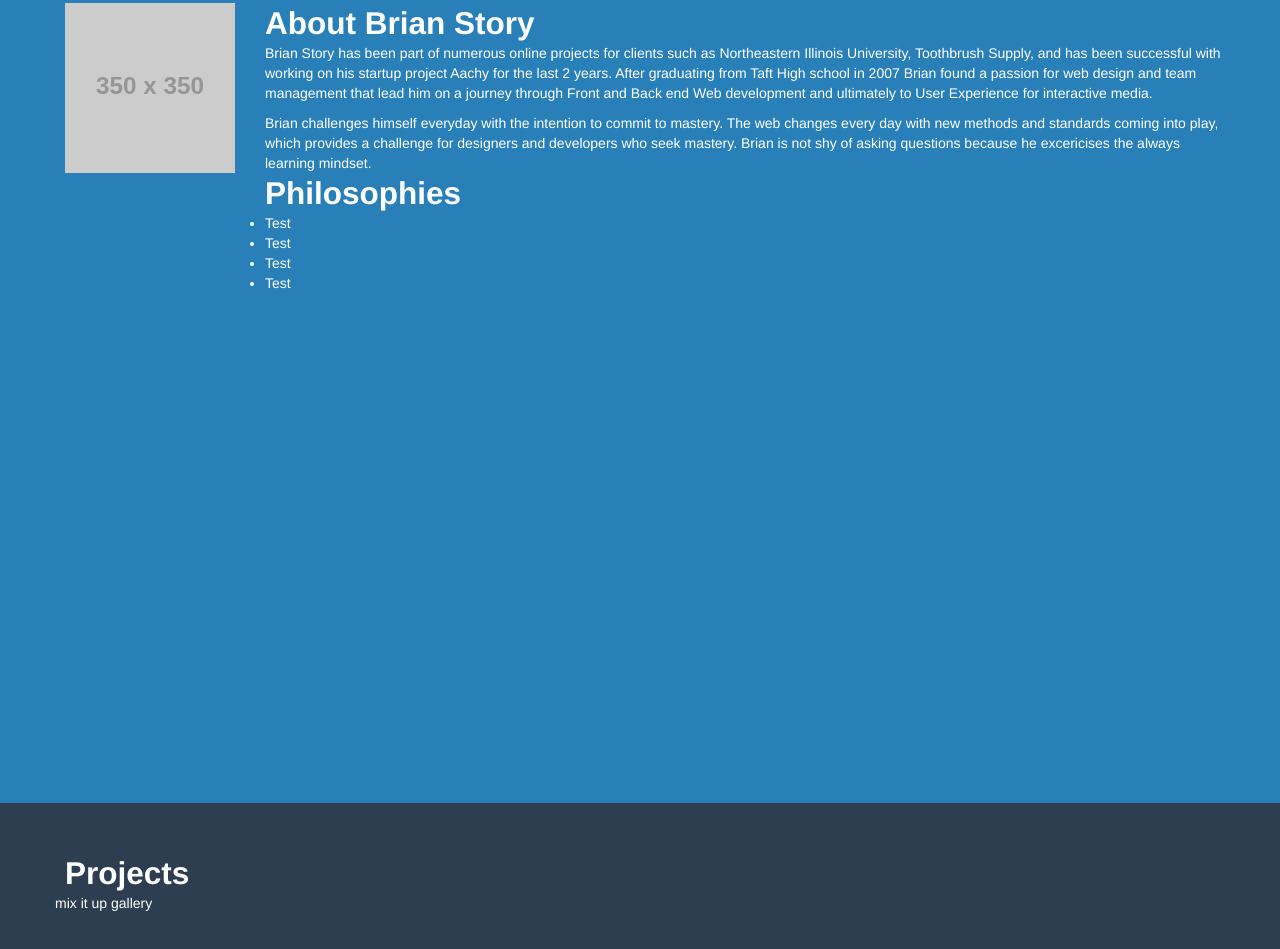
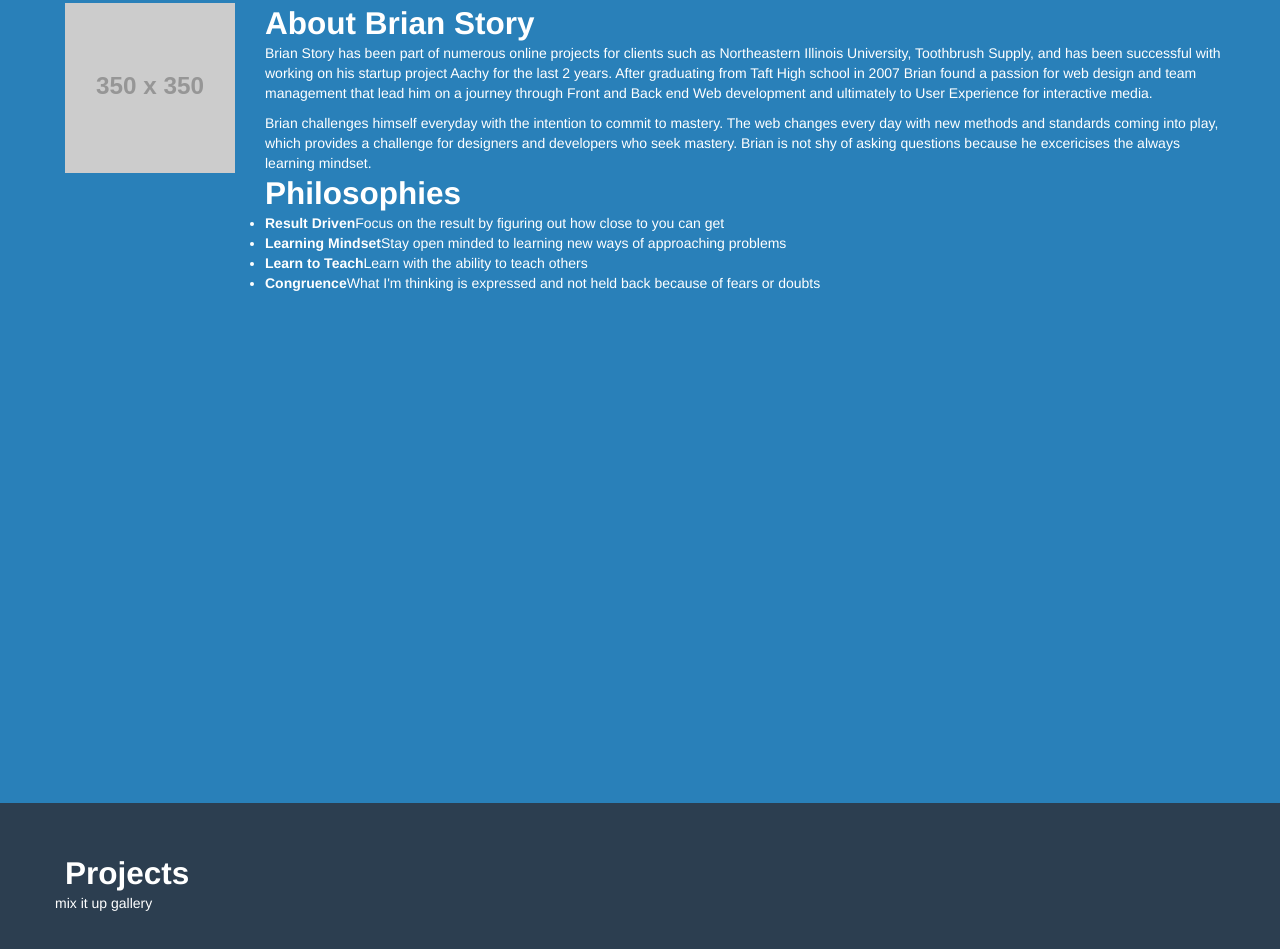
Before and after one commit to bstory32/ProjectSpartacus, a plain HTML site: page brianstory.me/index.html in a window 1280 px wide. Shown: the part 897-1846 px from the top of the page. Drawn offline with nearby package versions, Linux system fonts and the light colour scheme; placeholder pictures from the web are drawn by us.

Commit message:
Adds list content

```diff
--- a/brianstory.me/index.html
+++ b/brianstory.me/index.html
@@ -70,10 +70,10 @@
 					<div class="span10 pull-right">
 						<h2>Philosophies</h2>
 						<ul>
-							<li>Test</li>
-							<li>Test</li>
-							<li>Test</li>
-							<li>Test</li>
+							<li><strong>Result Driven</strong>Focus on the result by figuring out how close to you can get</li>
+							<li><strong>Learning Mindset</strong>Stay open minded to learning new ways of approaching problems</li>
+							<li><strong>Learn to Teach</strong>Learn with the ability to teach others</li>
+							<li><strong>Congruence</strong>What I'm thinking is expressed and not held back because of fears or doubts</li>
 						</ul>
 					</div>
 				</div>
```
